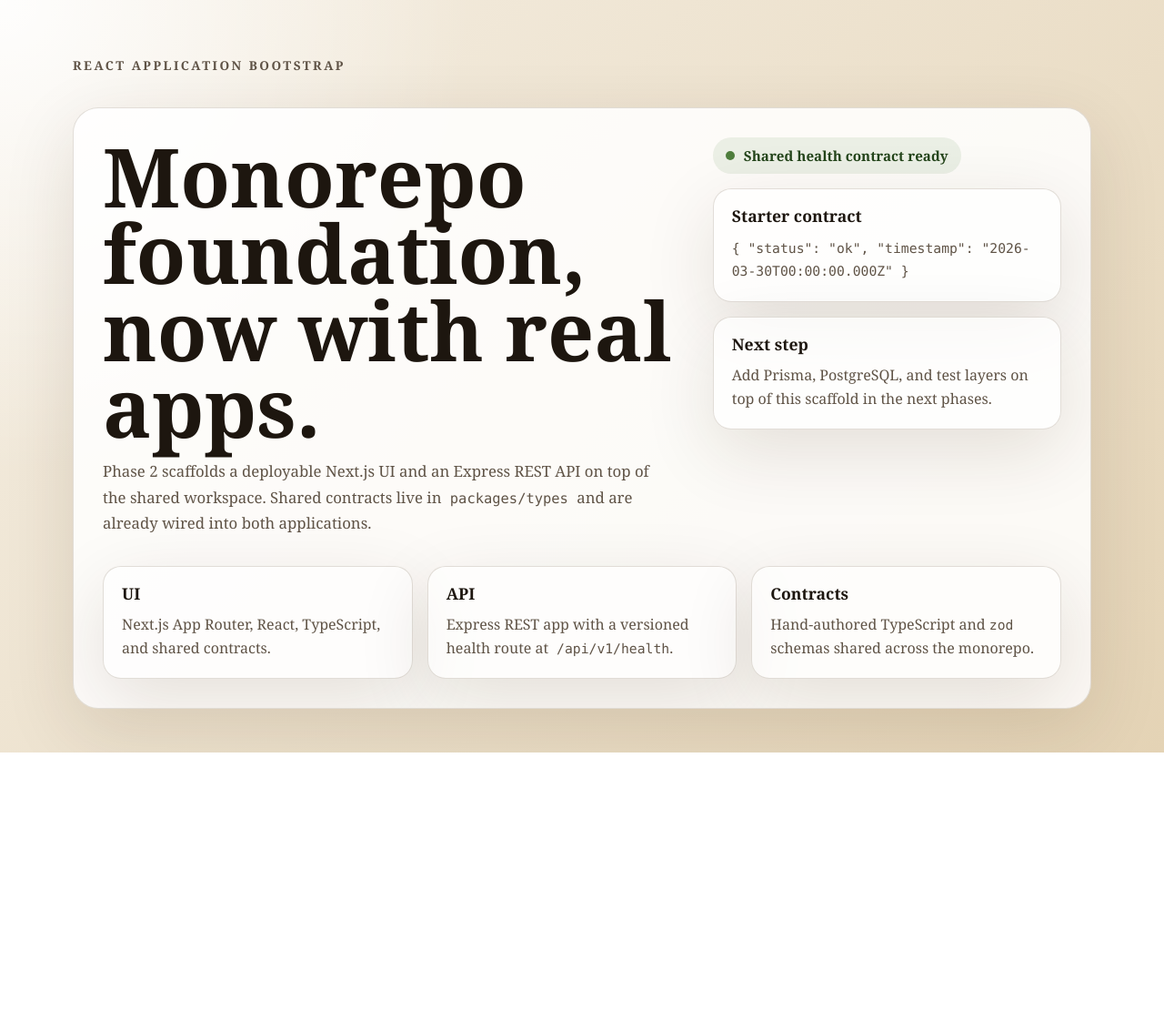
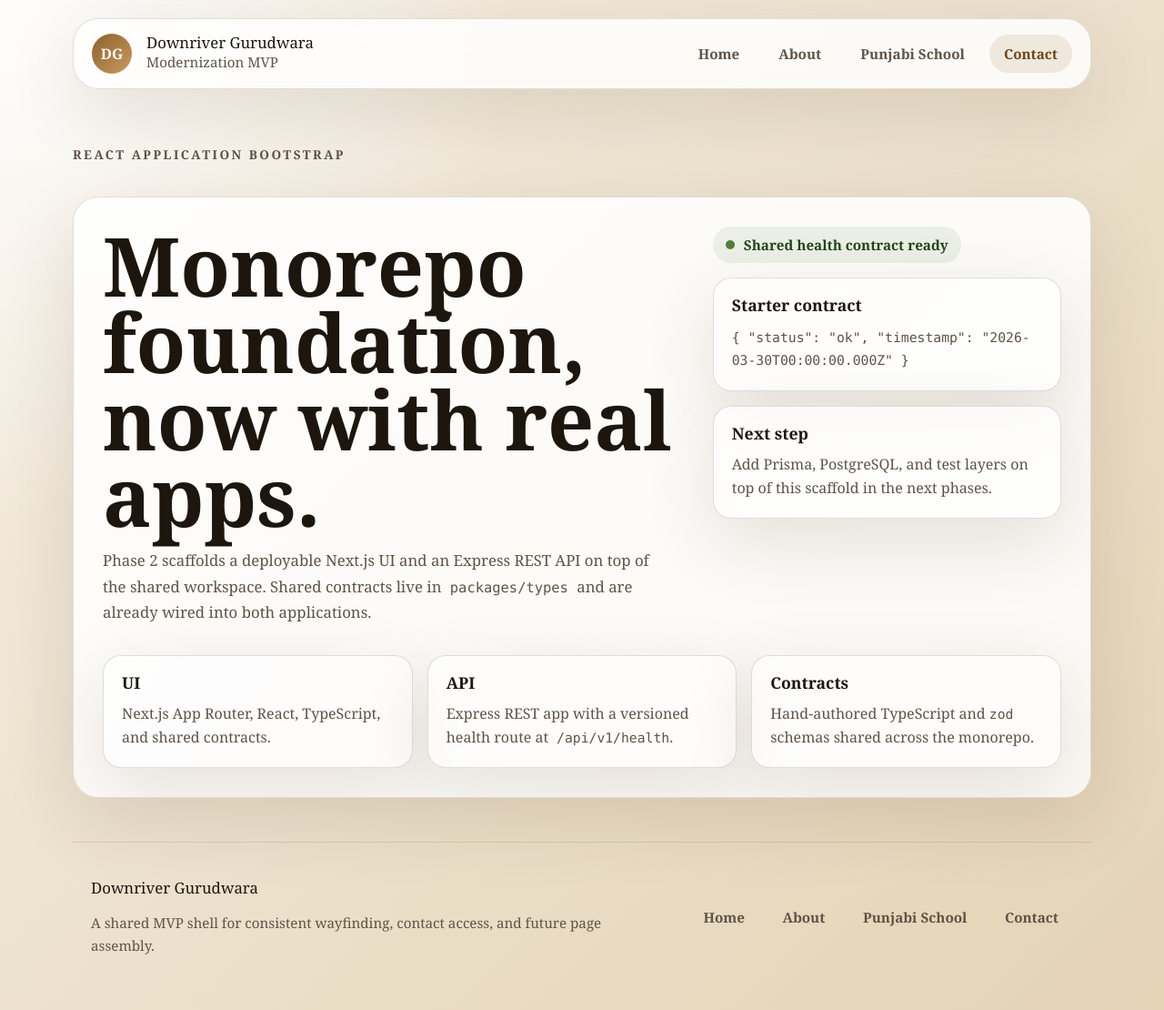
Before and after one commit to romiaujla/downriver-gdw-modernization, a Next.js app in the folder apps/ui/: page / in a window 1280 px wide. Shown: the whole page at 91% size. Before the commit the page ends 827 px from the top, so only its background shows below. Built offline with nearby package versions, Linux system fonts and the light colour scheme.

Commit message:
chore: GRA-27 - implement shared header and footer components (#14)
Co-authored-by: Ramanpreet Aujla <ramanpreetaujla@Ramanpreets-Mac-mini.local>

```diff
--- a/apps/ui/src/app/globals.css
+++ b/apps/ui/src/app/globals.css
@@ -62,6 +62,14 @@ body {
   font-family: var(--font-family-body);
 }
 
+summary {
+  list-style: none;
+}
+
+summary::-webkit-details-marker {
+  display: none;
+}
+
 a {
   color: inherit;
   text-decoration: none;
@@ -77,6 +85,165 @@ button:focus-visible,
 .page-shell {
   min-height: 100vh;
   padding: var(--space-12) var(--space-5);
+}
+
+.site-shell {
+  min-height: 100vh;
+  display: flex;
+  flex-direction: column;
+}
+
+.site-shell-content {
+  flex: 1;
+}
+
+.site-header {
+  position: sticky;
+  top: 0;
+  z-index: 20;
+  padding: var(--space-4) var(--space-5) 0;
+}
+
+.site-header-inner,
+.site-footer-inner {
+  margin: 0 auto;
+  max-width: 1120px;
+}
+
+.site-header-inner {
+  display: flex;
+  align-items: center;
+  justify-content: space-between;
+  gap: var(--space-4);
+  padding: var(--space-4) var(--space-5);
+  background: rgba(255, 255, 255, 0.82);
+  border: 1px solid var(--color-border-subtle);
+  border-radius: var(--radius-xl);
+  box-shadow: var(--shadow-soft);
+  backdrop-filter: blur(16px);
+}
+
+.site-brand {
+  display: inline-flex;
+  align-items: center;
+  gap: var(--space-4);
+  min-width: 0;
+}
+
+.site-brand-mark {
+  display: grid;
+  place-items: center;
+  width: 2.75rem;
+  height: 2.75rem;
+  border-radius: 50%;
+  background: linear-gradient(135deg, #8d602d, #c89b63);
+  color: #fffaf3;
+  font-family: var(--font-family-display);
+  font-size: 1rem;
+  font-weight: 700;
+}
+
+.site-brand-copy {
+  display: grid;
+}
+
+.site-brand-title,
+.site-footer-title {
+  font-family: var(--font-family-display);
+  font-size: 1.05rem;
+  line-height: var(--line-height-heading);
+}
+
+.site-brand-subtitle,
+.site-footer-copy {
+  color: var(--color-text-muted);
+  font-size: var(--font-size-body-sm);
+  line-height: var(--line-height-compact);
+}
+
+.site-nav-desktop {
+  display: none;
+  align-items: center;
+  gap: 0.7rem;
+}
+
+.site-nav-link,
+.site-footer-link,
+.site-nav-toggle {
+  display: inline-flex;
+  align-items: center;
+  justify-content: center;
+  min-height: 2.5rem;
+  padding: 0.7rem 1rem;
+  border-radius: var(--radius-pill);
+  color: var(--color-text-muted);
+  font-size: var(--font-size-body-sm);
+  font-weight: 600;
+  transition:
+    background-color 160ms ease,
+    color 160ms ease,
+    border-color 160ms ease;
+}
+
+.site-nav-link:hover,
+.site-footer-link:hover,
+.site-nav-toggle:hover {
+  background: rgba(255, 255, 255, 0.62);
+  color: var(--color-text-strong);
+}
+
+.site-nav-link-emphasis {
+  background: rgba(141, 96, 45, 0.12);
+  color: #6f4519;
+}
+
+.site-nav-mobile {
+  position: relative;
+}
+
+.site-nav-toggle {
+  border: 1px solid var(--color-border-subtle);
+  background: rgba(255, 255, 255, 0.56);
+  cursor: pointer;
+}
+
+.site-nav-mobile[open] .site-nav-toggle {
+  background: rgba(255, 255, 255, 0.78);
+}
+
+.site-nav-mobile-panel {
+  position: absolute;
+  right: 0;
+  top: calc(100% + 0.5rem);
+  min-width: 14rem;
+  display: grid;
+  gap: 0.4rem;
+  padding: 0.65rem;
+  background: rgba(255, 255, 255, 0.95);
+  border: 1px solid var(--color-border-subtle);
+  border-radius: var(--radius-lg);
+  box-shadow: var(--shadow-soft);
+}
+
+.site-nav-link-mobile {
+  justify-content: flex-start;
+}
+
+.site-footer {
+  padding: 0 var(--space-5) var(--space-5);
+}
+
+.site-footer-inner {
+  display: grid;
+  gap: var(--space-6);
+  padding: var(--space-6) var(--space-5);
+  border-top: 1px solid rgba(76, 53, 23, 0.12);
+}
+
+.site-footer-nav {
+  display: flex;
+  flex-wrap: wrap;
+  gap: 0.6rem;
 }
 
 .page-container {
@@ -206,6 +373,23 @@ code {
 }
 
 @media (min-width: 900px) {
+  .site-header {
+    padding-top: var(--space-5);
+  }
+
+  .site-nav-desktop {
+    display: inline-flex;
+  }
+
+  .site-nav-mobile {
+    display: none;
+  }
+
+  .site-footer-inner {
+    grid-template-columns: minmax(0, 1.1fr) auto;
+    align-items: center;
+  }
+
   .split-layout {
     grid-template-columns: minmax(0, 1.5fr) minmax(320px, 0.9fr);
     align-items: start;
--- a/apps/ui/src/app/layout.tsx
+++ b/apps/ui/src/app/layout.tsx
@@ -1,5 +1,8 @@
 import type { Metadata } from "next";
 import type { ReactNode } from "react";
+
+import { SiteFooter } from "../components/features/site-footer";
+import { SiteHeader } from "../components/features/site-header";
 
 import "./globals.css";
 
@@ -15,7 +18,13 @@ type RootLayoutProps = {
 export default function RootLayout({ children }: RootLayoutProps) {
   return (
     <html lang="en">
-      <body>{children}</body>
+      <body>
+        <div className="site-shell">
+          <SiteHeader />
+          <div className="site-shell-content">{children}</div>
+          <SiteFooter />
+        </div>
+      </body>
     </html>
   );
 }
--- /dev/null
+++ b/apps/ui/src/components/features/site-footer.tsx
@@ -0,0 +1,27 @@
+import Link from "next/link";
+
+import { siteNavigationItems } from "./site-navigation";
+
+export function SiteFooter() {
+  return (
+    <footer className="site-footer">
+      <div className="site-footer-inner">
+        <div className="site-footer-brand">
+          <p className="site-footer-title">Downriver Gurudwara</p>
+          <p className="site-footer-copy">
+            A shared MVP shell for consistent wayfinding, contact access, and
+            future page assembly.
+          </p>
+        </div>
+
+        <nav aria-label="Footer" className="site-footer-nav">
+          {siteNavigationItems.map((item) => (
+            <Link key={item.href} className="site-footer-link" href={item.href}>
+              {item.label}
+            </Link>
+          ))}
+        </nav>
+      </div>
+    </footer>
+  );
+}
--- /dev/null
+++ b/apps/ui/src/components/features/site-header.tsx
@@ -0,0 +1,57 @@
+import Link from "next/link";
+
+import { siteNavigationItems } from "./site-navigation";
+
+export function SiteHeader() {
+  return (
+    <header className="site-header">
+      <div className="site-header-inner">
+        <Link className="site-brand" href="/">
+          <span className="site-brand-mark">DG</span>
+          <span className="site-brand-copy">
+            <span className="site-brand-title">Downriver Gurudwara</span>
+            <span className="site-brand-subtitle">Modernization MVP</span>
+          </span>
+        </Link>
+
+        <nav aria-label="Primary" className="site-nav-desktop">
+          {siteNavigationItems.map((item) => (
+            <Link
+              key={item.href}
+              className={[
+                "site-nav-link",
+                item.emphasize ? "site-nav-link-emphasis" : "",
+              ]
+                .filter(Boolean)
+                .join(" ")}
+              href={item.href}
+            >
+              {item.label}
+            </Link>
+          ))}
+        </nav>
+
+        <details className="site-nav-mobile">
+          <summary className="site-nav-toggle">Menu</summary>
+          <nav aria-label="Mobile primary" className="site-nav-mobile-panel">
+            {siteNavigationItems.map((item) => (
+              <Link
+                key={item.href}
+                className={[
+                  "site-nav-link",
+                  "site-nav-link-mobile",
+                  item.emphasize ? "site-nav-link-emphasis" : "",
+                ]
+                  .filter(Boolean)
+                  .join(" ")}
+                href={item.href}
+              >
+                {item.label}
+              </Link>
+            ))}
+          </nav>
+        </details>
+      </div>
+    </header>
+  );
+}
--- /dev/null
+++ b/apps/ui/src/components/features/site-navigation.ts
@@ -0,0 +1,12 @@
+export type SiteNavigationItem = {
+  href: string;
+  label: string;
+  emphasize?: boolean;
+};
+
+export const siteNavigationItems: SiteNavigationItem[] = [
+  { href: "/", label: "Home" },
+  { href: "/about", label: "About" },
+  { href: "/punjabi-school", label: "Punjabi School" },
+  { href: "/contact", label: "Contact", emphasize: true },
+];
```
